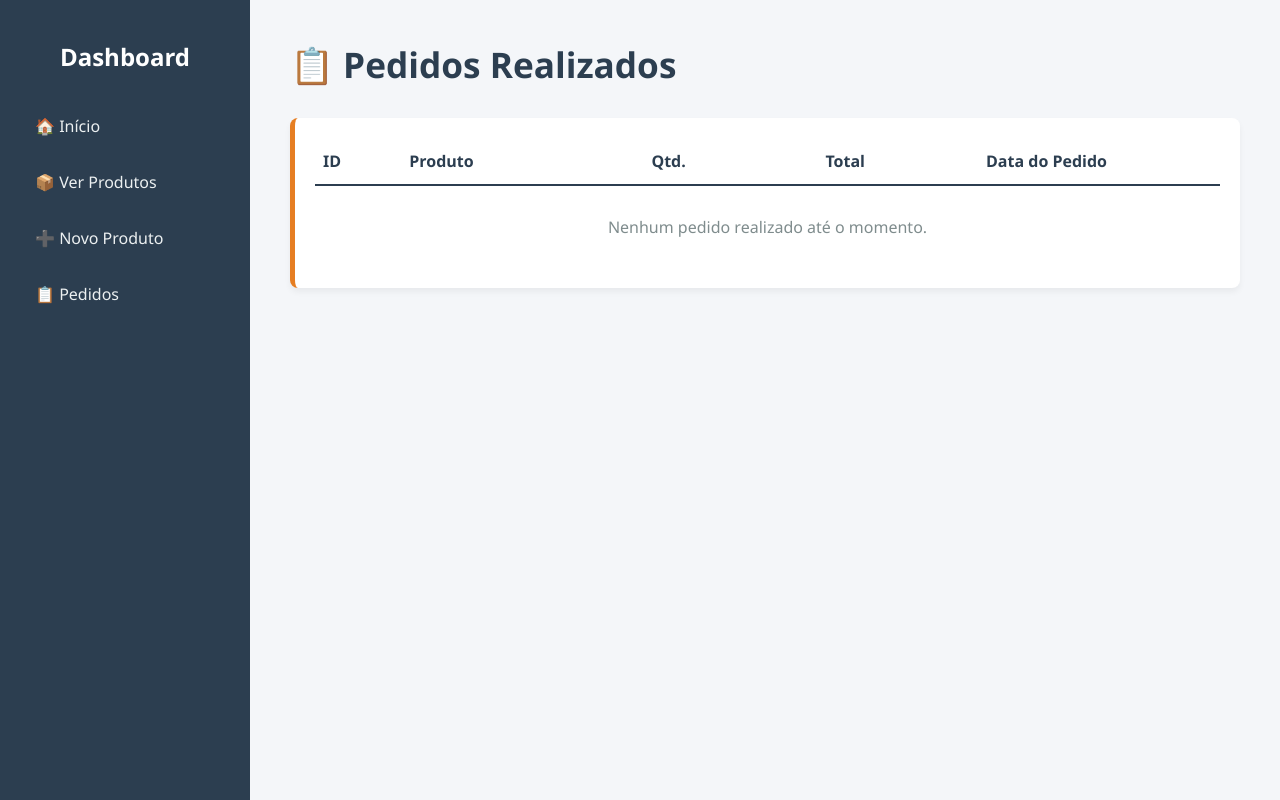
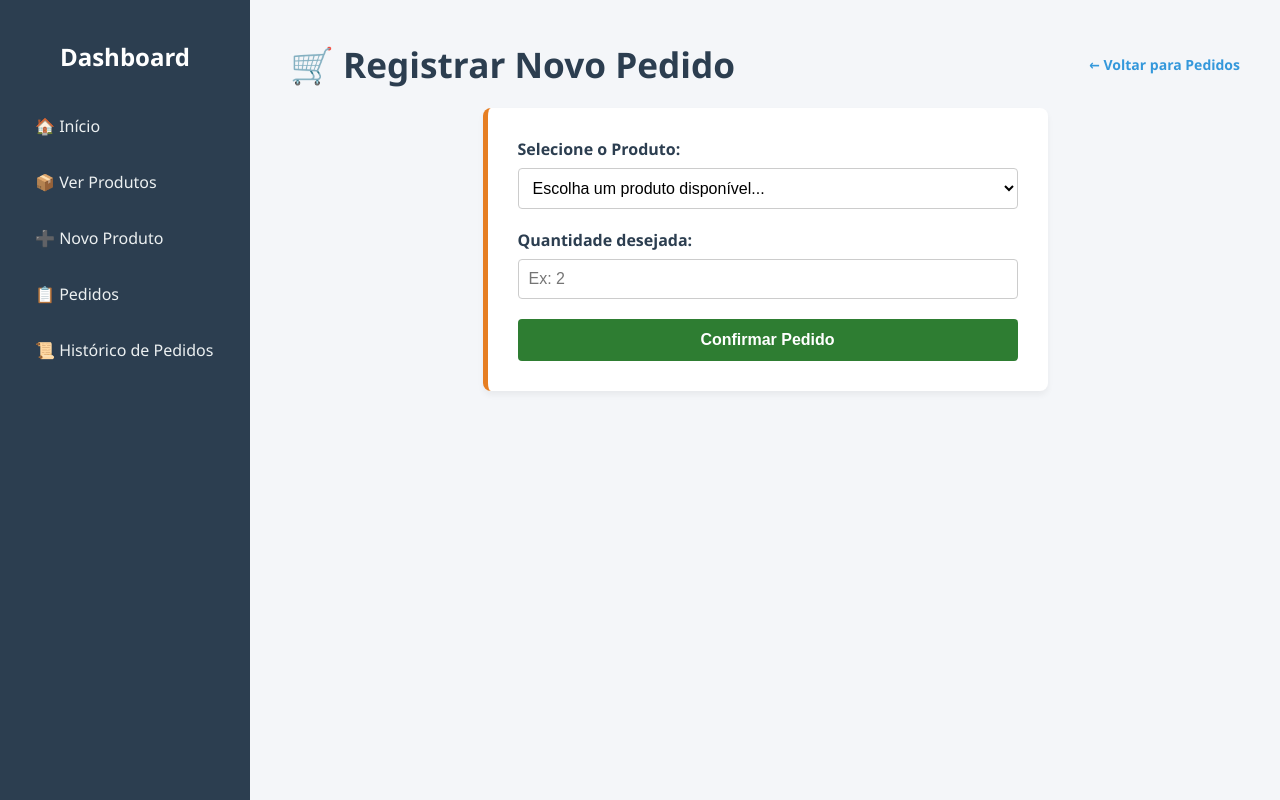
Before and after one commit to oswaldojavierlopezquijada/grupo2-cantina, a Flask app: page /pedidos in a window 1280 px wide. Run offline with Flask 3, Linux system fonts and the light colour scheme; data that the repository does not hold is empty.

Commit message:
Adicione a rota de historico de pedidos

```diff
--- a/app.py
+++ b/app.py
@@ -127,3 +127,16 @@ def cadastrar_produto():
 
 if __name__ == "__main__":
     app.run(debug=True)
+
+@app.route("/pedidos")
+def listar_pedidos():
+    con = conectar()
+    cur = con.cursor()
+    pedidos = cur.execute("""
+        SELECT p.id, pr.nome, p.quantidade, p.total, p.data_pedido
+        FROM pedidos p
+        JOIN produtos pr ON p.produto_id = pr.id
+        ORDER BY p.id DESC
+    """).fetchall()
+    con.close()
+    return render_template("pedidos.html", pedidos=pedidos)
--- a/templates/base.html
+++ b/templates/base.html
@@ -111,7 +111,8 @@
         <a href="/">🏠 Início</a>
         <a href="/produtos">📦 Ver Produtos</a>
         <a href="/cadastrar-produto">➕ Novo Produto</a>
-        <a href="/pedidos">📋 Pedidos</a> </div>
+        <a href="/pedidos">📋 Pedidos</a>
+        <a href="/historico_pedidos">📜 Histórico de Pedidos</a>
     </div>
 
     <div class="container">
--- a/templates/pedidos.html
+++ b/templates/pedidos.html
@@ -1,46 +1,49 @@
 {% extends "base.html" %}
 
 {% block conteudo %}
-  <h1>📋 Pedidos Realizados</h1>
+  <div style="display: flex; justify-content: space-between; align-items: center; margin-bottom: 20px;">
+    <h1 style="margin: 0;">🛒 Registrar Novo Pedido</h1>
+    <a href="/pedidos" style="text-decoration: none; color: #3498db; font-weight: bold; font-size: 14px;">
+      ← Voltar para Pedidos
+    </a>
+  </div>
 
-  <div class="card" style="padding: 20px; overflow-x: auto;">
-    <table style="width: 100%; border-collapse: collapse; text-align: left;">
-      <thead>
-        <tr style="border-bottom: 2px solid #2c3e50; color: #2c3e50;">
-          <th style="padding: 12px 8px;">ID</th>
-          <th style="padding: 12px 8px;">Produto</th>
-          <th style="padding: 12px 8px; text-align: center;">Qtd.</th>
-          <th style="padding: 12px 8px; text-align: right;">Total</th>
-          <th style="padding: 12px 8px; text-align: center;">Data do Pedido</th>
-        </tr>
-      </thead>
-      <tbody>
-        {% if pedidos %}
-          {% for pedido in pedidos %}
-          <tr style="border-bottom: 1px solid #ddd; transition: background 0.2s;">
-            <td style="padding: 12px 8px; color: #7f8c8d;">#{{ pedido[0] }}</td>
+  {# Exibe a mensagem de erro caso o estoque seja insuficiente #}
+  {% if erro %}
+    <div class="alert-danger" style="background-color: #f8d7da; color: #721c24; border: 1px solid #f5c6cb; padding: 15px; border-radius: 6px; margin-bottom: 20px; font-weight: 500;">
+      ⚠️ {{ erro }}
+    </div>
+  {% endif %}
 
-            <td style="font-weight: bold; padding: 12px 8px;">{{ pedido[1] }}</td>
+  <div class="card" style="padding: 30px; max-width: 500px; margin: 0 auto;">
+    <form action="/novo-pedido" method="POST">
 
-            <td style="padding: 12px 8px; text-align: center;">{{ pedido[2] }}</td>
+      <div style="margin-bottom: 20px;">
+        <label for="produto_id" style="display: block; margin-bottom: 8px; font-weight: bold; color: #2c3e50;">
+          Selecione o Produto:
+        </label>
+        <select name="produto_id" id="produto_id" required style="width: 100%; padding: 10px; border: 1px solid #ccc; border-radius: 4px; font-size: 16px; background-color: #fff;">
+          <option value="" disabled selected>Escolha um produto disponível...</option>
+          {% for produto in produtos %}
+            {# produto[0] = id, produto[1] = nome, produto[2] = estoque #}
+            <option value="{{ produto[0] }}">
+              {{ produto[1] }} (Estoque: {{ produto[2] }})
+            </option>
+          {% endfor %}
+        </select>
+      </div>
 
-            <td style="padding: 12px 8px; text-align: right; color: #2e7d32; font-weight: 500;">
-              R$ {{ "%.2f"|format(pedido[3]) }}
-            </td>
+      <div style="margin-bottom: 20px;">
+        <label for="quantidade" style="display: block; margin-bottom: 8px; font-weight: bold; color: #2c3e50;">
+          Quantidade desejada:
+        </label>
+        <input type="number" name="quantidade" id="quantidade" min="1" required placeholder="Ex: 2" style="width: 100%; padding: 10px; border: 1px solid #ccc; border-radius: 4px; font-size: 16px; box-sizing: border-box;">
+      </div>
 
-            <td style="padding: 12px 8px; text-align: center; color: #555;">
-              {{ pedido[4] }}
-            </td>
-          </tr>
-          {% endfor %}
-        {% else %}
-          <tr>
-            <td colspan="5" style="padding: 30px; text-align: center; color: #7f8c8d;">
-              Nenhum pedido realizado até o momento.
-            </td>
-          </tr>
-        {% endif %}
-      </tbody>
-    </table>
+      <button type="submit" style="width: 100%; padding: 12px; background-color: #2e7d32; color: white; border: none; border-radius: 4px; font-size: 16px; font-weight: bold; cursor: pointer; transition: background 0.2s;">
+        Confirmar Pedido
+      </button>
+
+    </form>
   </div>
 {% endblock %}
```
Also changed, not shown: templates/historico_pedidos.html (+46 -0 lines).
